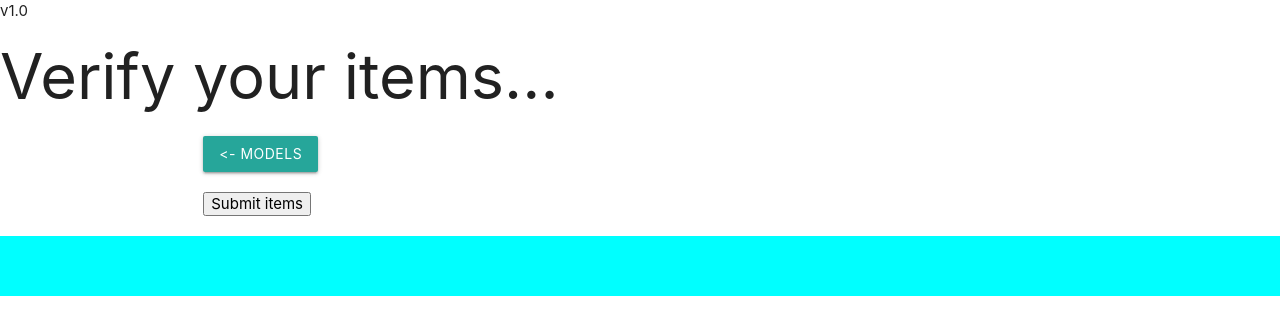
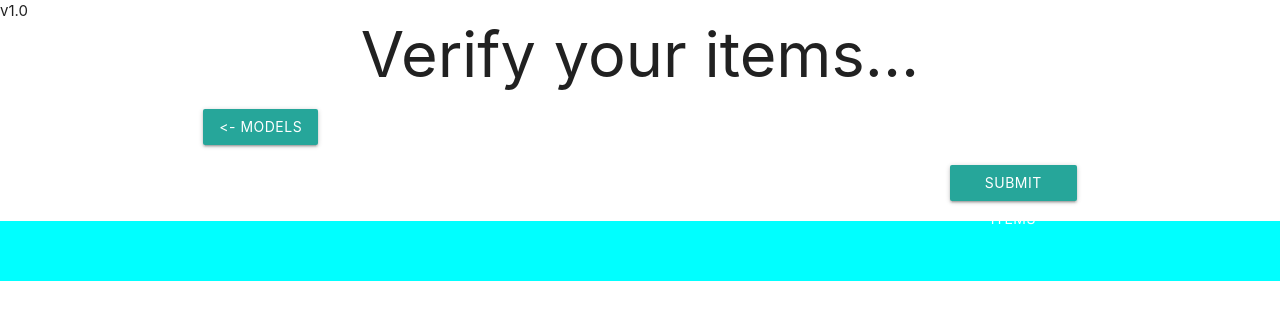
Before and after one commit to KantKontrol/Part-Tracker, a React (Create React App) app in the folder front-end/partrac-standalone/: page /checksubmit in a window 1280 px wide. Shown: the top 334 px of the page. Built offline with nearby package versions, Linux system fonts and the light colour scheme.

Commit message:
added more style to check and submit page

```diff
--- a/front-end/partrac-standalone/src/pages/CheckSubmit.js
+++ b/front-end/partrac-standalone/src/pages/CheckSubmit.js
@@ -9,7 +9,7 @@ export default function CheckSubmit(){
         <div>
             <VersionStamp />
 
-            <h1>Verify your items...</h1>
+            <h1 style={{ width: "max-content", margin: "20px auto"}}>Verify your items...</h1>
             <div className="container">
 
                 <div className="row">
@@ -21,10 +21,10 @@ export default function CheckSubmit(){
 
 
                 <div className="row">
+                <div className="col s10"></div>
                     <div className="col s2">
-                        <button >Submit items</button>
+                        <button className="btn">Submit items</button>
                     </div>
-                    <div className="col s10"></div>
                 </div>
             </div>
         </div>
```
